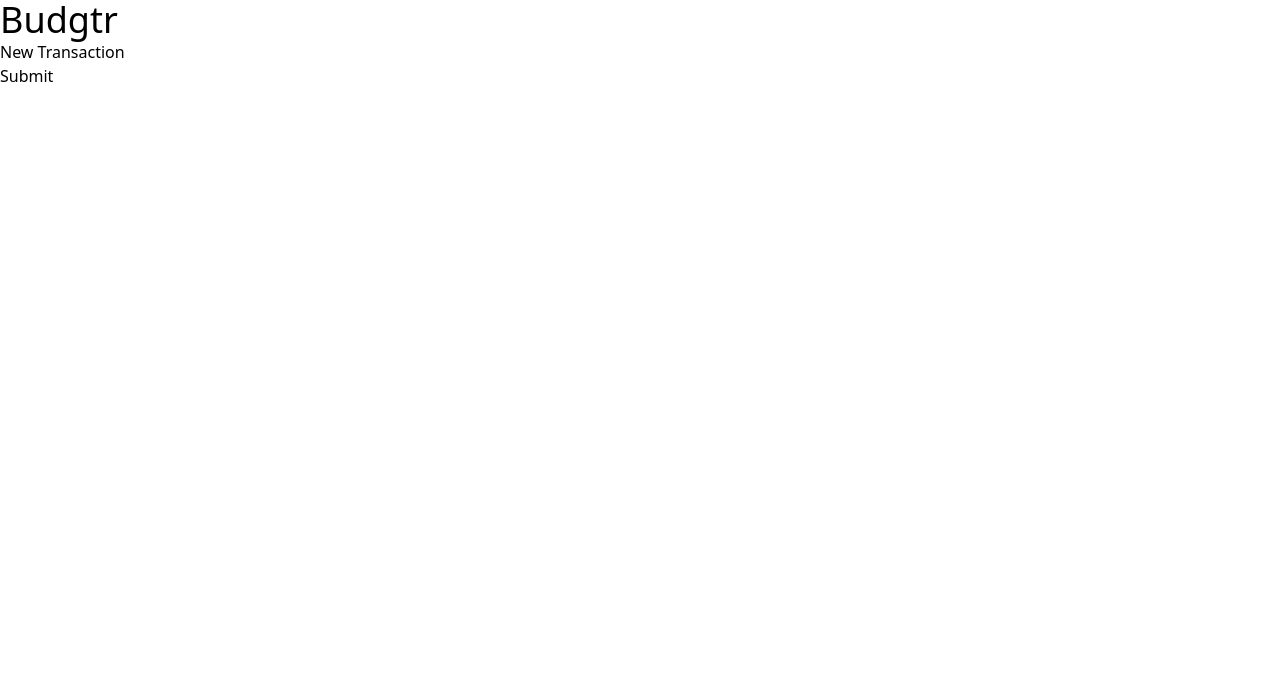
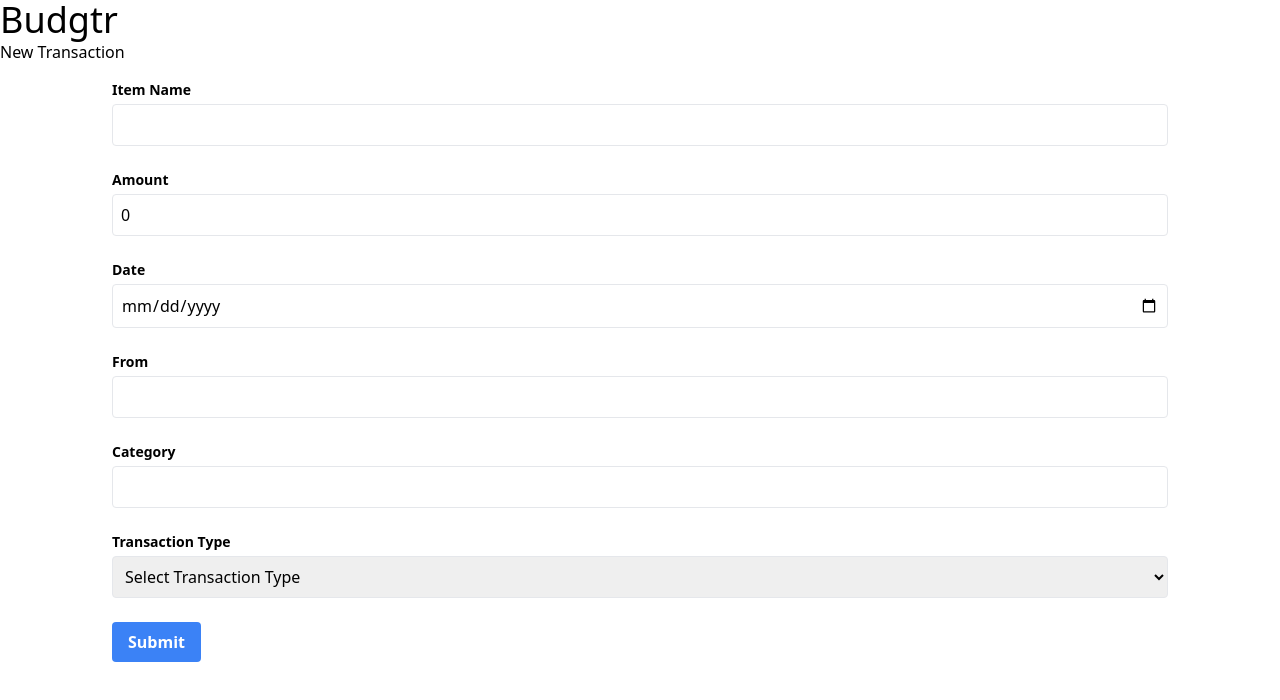
Before and after one commit to HaroldF415/bugtr_react_express_project_FE, a React (Create React App) app: page /transactions/new in a window 1280 px wide. Shown: the top 700 px of the page. Built offline with nearby package versions, Linux system fonts and the light colour scheme; no server answers.

Commit message:
implemented transaction creation, deletion, and display of deleted transaction

```diff
--- a/src/components/Transactions/NewTransaction/NewTransaction.jsx
+++ b/src/components/Transactions/NewTransaction/NewTransaction.jsx
@@ -1,8 +1,10 @@
 import { useState } from "react";
+import { v4 as uuidv4 } from "uuid";
 import { useNavigate } from "react-router-dom";
-import { createTransaction } from "../../../utils/api";
+import { createTransaction, fetchTransactions } from "../../../utils/api";
 
 const NewTransaction = () => {
+  const navigate = useNavigate();
   const [transaction, setTransaction] = useState({
     id: "",
     item_name: "",
@@ -20,13 +22,75 @@ const NewTransaction = () => {
     });
   };
 
-  const handleSubmit = (event) => {};
+  const handleSubmit = async (event) => {
+    event.preventDefault();
+    const id = uuidv4();
+    const newTransaction = { ...transaction, id };
+
+    try {
+      await createTransaction(newTransaction);
+      const transactions = await fetchTransactions();
+      navigate(`/transactions/${transactions.length - 1}`);
+    } catch (error) {
+      console.log("Something went wrong: ", error);
+    }
+  };
 
   return (
-    <div className="newTransaction">
-      <form onSubmit={handleSubmit}>
-        <input type="submit"></input>
-      </form>
+    <div className="flex flex-col px-24">
+      <div className="py-4 px-4">
+        <form onSubmit={handleSubmit} className="space-y-6">
+          <div className="flex flex-col">
+            <label htmlFor="item_name" className="font-bold text-sm mb-1">
+              Item Name
+            </label>
+            <input type="text" id="item_name" name="item_name" value={transaction.item_name} onChange={handleTextChange} className="border p-2 rounded" />
+          </div>
+
+          <div className="flex flex-col">
+            <label htmlFor="amount" className="font-bold text-sm mb-1">
+              Amount
+            </label>
+            <input type="number" id="amount" name="amount" value={transaction.amount} onChange={handleTextChange} className="border p-2 rounded" />
+          </div>
+
+          <div className="flex flex-col">
+            <label htmlFor="date" className="font-bold text-sm mb-1">
+              Date
+            </label>
+            <input type="date" id="date" name="date" value={transaction.date} onChange={handleTextChange} className="border p-2 rounded" />
+          </div>
+
+          <div className="flex flex-col">
+            <label htmlFor="from" className="font-bold text-sm mb-1">
+              From
+            </label>
+            <input type="text" id="from" name="from" value={transaction.from} onChange={handleTextChange} className="border p-2 rounded" />
+          </div>
+
+          <div className="flex flex-col">
+            <label htmlFor="category" className="font-bold text-sm mb-1">
+              Category
+            </label>
+            <input type="text" id="category" name="category" value={transaction.category} onChange={handleTextChange} className="border p-2 rounded" />
+          </div>
+
+          <div className="flex flex-col">
+            <label htmlFor="transaction_type" className="font-bold text-sm mb-1">
+              Transaction Type
+            </label>
+            <select id="transaction_type" name="transaction_type" value={transaction.transaction_type} onChange={handleTextChange} className="border p-2 rounded">
+              <option value="">Select Transaction Type</option>
+              <option value="withdrawal">Withdrawal</option>
+              <option value="deposit">Deposit</option>
+            </select>
+          </div>
+
+          <button type="submit" className="bg-blue-500 hover:bg-blue-700 text-white font-bold py-2 px-4 rounded">
+            Submit
+          </button>
+        </form>
+      </div>
     </div>
   );
 };
--- a/src/components/Transactions/ShowTransaction/ShowTransaction.jsx
+++ b/src/components/Transactions/ShowTransaction/ShowTransaction.jsx
@@ -1,11 +1,23 @@
-import { useParams } from "react-router-dom";
+import { useParams, useNavigate } from "react-router-dom";
 import CustomButton from "../../common/CustomButton/CustomButton";
 import { firstLetterUppercase, humanReadableDate, humanReadableAmount } from "../../../utils/formattingHelpers";
-import { useTransaction } from "../../../hooks/showTransaction";
+import { useSingleTransaction } from "../../../hooks/useSingleTransaction";
+import { deleteTransaction } from "../../../utils/api";
 
 const ShowTransaction = () => {
   const { index } = useParams();
-  const transaction = useTransaction(index);
+  const navigate = useNavigate();
+  const transaction = useSingleTransaction(index);
+
+  const handleDelete = async (index) => {
+    try {
+      await deleteTransaction(index);
+      sessionStorage.setItem("deletedTransactionID", transaction.id);
+      navigate("/transactions");
+    } catch (error) {
+      console.log(error);
+    }
+  };
 
   return (
     <div className="showTransaction flex flex-col items-center justify-center">
@@ -30,7 +42,7 @@ const ShowTransaction = () => {
                 <td className="px-4 py-2">{humanReadableAmount(transaction.amount)}</td>
                 <td className="px-4 py-2">{firstLetterUppercase(transaction.from)}</td>
                 <td className="px-4 py-2">{firstLetterUppercase(transaction.category)}</td>
-                <td className="px-4 py-2">{transaction.transaction_type}</td>
+                <td className="px-4 py-2">{firstLetterUppercase(transaction.transaction_type)}</td>
               </tr>
             </tbody>
           </table>
@@ -40,7 +52,7 @@ const ShowTransaction = () => {
       </div>
       <div className="py-4">
         <CustomButton textContent={"Edit"} />
-        <CustomButton textContent={"Delete"} />
+        <CustomButton onClick={handleDelete} textContent={"Delete"} />
       </div>
     </div>
   );
--- a/src/components/Transactions/TransactionsIndex/Transactions.jsx
+++ b/src/components/Transactions/TransactionsIndex/Transactions.jsx
@@ -1,5 +1,5 @@
+import { Link } from "react-router-dom";
 import { useState, useEffect } from "react";
-import { Link } from "react-router-dom";
 import { useTransactions } from "../../../hooks/useTransactions";
 import { firstLetterUppercase, humanReadableDate, humanReadableAmount } from "../../../utils/formattingHelpers";
 
@@ -17,19 +17,28 @@ const Transaction = ({ transaction, index }) => {
         <Link className="bg-blue-500 hover:bg-blue-700 text-white font-bold py-1 px-2 rounded mr-1" to={`/transactions/${index}`}>
           View
         </Link>
-        <Link className="bg-green-500 hover:bg-green-700 text-white font-bold py-1 px-2 rounded mr-1" to={`/transactions/edit/${transaction.id}`}>
+        {/* <Link className="bg-green-500 hover:bg-green-700 text-white font-bold py-1 px-2 rounded mr-1" to={`/transactions/edit/${transaction.id}`}>
           Edit
         </Link>
         <Link className="bg-red-500 hover:bg-red-700 text-white font-bold py-1 px-2 rounded" to={`/transactions/delete/${transaction.id}`}>
           Delete
-        </Link>
+        </Link> */}
       </td>
     </tr>
   );
 };
 
 const Transactions = () => {
-  const transactions = useTransactions();
+  const { transactions } = useTransactions();
+  const [deletedTransaction, setDeletedTransaction] = useState(null);
+
+  useEffect(() => {
+    const deletedTransactionID = sessionStorage.getItem("deletedTransactionID");
+    if (deletedTransactionID) {
+      setDeletedTransaction(deletedTransactionID);
+      sessionStorage.removeItem("deletedTransactionID");
+    }
+  }, []);
 
   return (
     <div className="container mx-auto px-4">
@@ -53,6 +62,7 @@ const Transactions = () => {
           </tbody>
         </table>
       </div>
+      <h3>{deletedTransaction && `The transactions with ID: ${deletedTransaction} has been removed from our records.`}</h3>
     </div>
   );
 };
--- a/src/components/common/CustomButton/CustomButton.jsx
+++ b/src/components/common/CustomButton/CustomButton.jsx
@@ -1,6 +1,6 @@
-const CustomButton = ({ textContent, textSize }) => {
+const CustomButton = ({ onClick, textContent, textSize }) => {
   return (
-    <button className="border border-teal-800 hover:border-teal-600 rounded py-4 px-8 bg-transparent font-bold text-teal-800 hover:text-teal-600 transition duration-500">
+    <button onClick={onClick} className="border border-teal-800 hover:border-teal-600 rounded py-4 px-8 bg-transparent font-bold text-teal-800 hover:text-teal-600 transition duration-500">
       <span className={`button__text ${textSize}`}>{textContent}</span>
     </button>
   );
--- a/src/hooks/showTransaction.js
+++ /dev/null
@@ -1,16 +0,0 @@
-import { useState, useEffect } from "react";
-import { fetchTransaction } from "../utils/api";
-
-export const useTransaction = (index) => {
-  const [transaction, setTransaction] = useState({});
-
-  useEffect(() => {
-    const fetchAPI = async () => {
-      setTransaction(await fetchTransaction(index));
-    };
-
-    fetchAPI();
-  }, [index]);
-
-  return transaction;
-};
```
